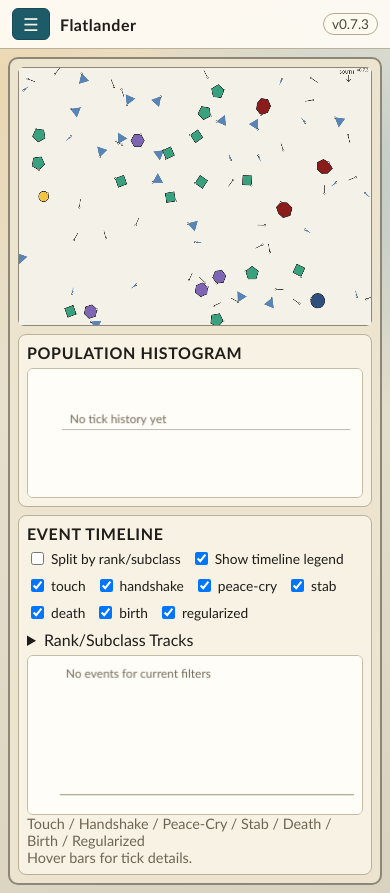
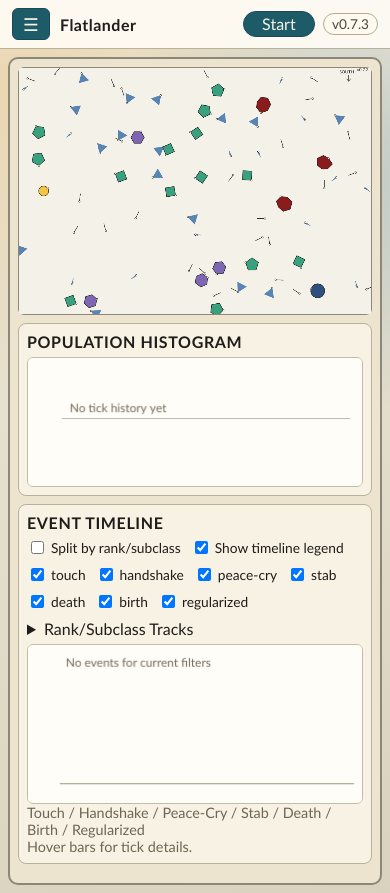
Before and after one commit to dasaro/flatlander, a website built with Vite: page index.html in a window 390 px wide. Built offline with nearby package versions, Linux system fonts and the light colour scheme.

Commit message:
fix(ui): housekeeping for version, toggle, mobile controls, layout

```diff
--- a/index.html
+++ b/index.html
@@ -9,7 +9,10 @@
     <header class="app-bar">
       <button id="sidebar-toggle-btn" type="button" class="sidebar-toggle" aria-label="Toggle menu">☰</button>
       <div class="app-bar-title">Flatlander</div>
-      <div id="app-version-badge" class="app-version-badge">v0.0.0</div>
+      <div class="app-bar-right">
+        <button id="quick-run-btn" type="button" class="quick-run-btn">Start</button>
+        <div id="app-version-badge" class="app-version-badge">v0.0.0</div>
+      </div>
     </header>
     <div class="app-shell" id="app-shell">
       <aside class="sidebar" id="sidebar">
@@ -301,7 +304,7 @@
           </div>
           <div class="row">
             <label for="env-town-population">Town Population</label>
-            <input id="env-town-population" type="number" min="0" step="100" value="5000" />
+            <input id="env-town-population" type="number" min="0" step="100" value="5000" disabled />
           </div>
           <div class="row">
             <label for="env-allow-triangular-forts">Allow Triangular Forts</label>
--- a/src/main.ts
+++ b/src/main.ts
@@ -91,8 +91,10 @@ if (!(topologyInput instanceof HTMLSelectElement)) {
   throw new Error('Missing #world-topology select element.');
 }
 const versionBadge = document.getElementById('app-version-badge');
+const quickRunBtn = document.getElementById('quick-run-btn');
 const sidebarToggleBtn = document.getElementById('sidebar-toggle-btn');
 const appShell = document.getElementById('app-shell');
+const primaryRunBtn = document.getElementById('run-btn');
 
 const systems = [
   new SouthAttractionSystem(),
@@ -202,6 +204,7 @@ populateWorld(world, spawnPlan);
 
 const simulation = new FixedTimestepSimulation(world, systems);
 const renderer = new CanvasRenderer(canvas, world.config.width, world.config.height);
+renderer.setAppVersion(APP_VERSION);
 const effectsManager = new EffectsManager();
 effectsManager.setSettings(eventHighlightsSettings);
 const flatlanderViewRenderer = new FlatlanderViewRenderer(flatlanderCanvas);
@@ -237,6 +240,13 @@ if (versionBadge instanceof HTMLElement) {
 }
 if (appShell instanceof HTMLElement && sidebarToggleBtn instanceof HTMLButtonElement) {
   initializeResponsiveUi(appShell, sidebarToggleBtn);
+}
+if (quickRunBtn instanceof HTMLButtonElement && primaryRunBtn instanceof HTMLButtonElement) {
+  syncQuickRunButton(quickRunBtn, primaryRunBtn);
+  quickRunBtn.addEventListener('click', () => {
+    primaryRunBtn.click();
+    syncQuickRunButton(quickRunBtn, primaryRunBtn);
+  });
 }
 initializePanelCollapsers();
 wireTimelineControls();
@@ -524,6 +534,9 @@ function frame(now: number): void {
   populationHistogram.render();
   renderEventTimeline();
   ui.renderStats(world);
+  if (quickRunBtn instanceof HTMLButtonElement && primaryRunBtn instanceof HTMLButtonElement) {
+    syncQuickRunButton(quickRunBtn, primaryRunBtn);
+  }
   requestAnimationFrame(frame);
 }
 
@@ -1383,6 +1396,14 @@ function initializeResponsiveUi(shell: HTMLElement, toggleButton: HTMLButtonElem
   });
 }
 
+function syncQuickRunButton(quickButton: HTMLButtonElement, primaryButton: HTMLButtonElement): void {
+  quickButton.textContent = primaryButton.textContent || 'Start';
+  quickButton.setAttribute(
+    'aria-label',
+    `Quick ${quickButton.textContent?.toLowerCase() === 'pause' ? 'pause' : 'start'} simulation`,
+  );
+}
+
 function initializePanelCollapsers(): void {
   const storagePrefix = 'flatlander.panel.';
   const panels = document.querySelectorAll<HTMLElement>('.sidebar .panel');
--- a/src/render/canvasRenderer.ts
+++ b/src/render/canvasRenderer.ts
@@ -8,7 +8,6 @@ import type { Camera } from './camera';
 import { selectTopKnownIds } from './contactNetwork';
 import type { EffectsManager } from './effects';
 import { fogIntensityAtDistance, fogRingRadiusForLevel, visualAlpha } from './viewModifiers';
-import { APP_VERSION } from '../version';
 
 export interface RenderOptions {
   showSouthZoneOverlay?: boolean;
@@ -34,6 +33,7 @@ export interface RenderOptions {
 
 export class CanvasRenderer {
   private readonly ctx: CanvasRenderingContext2D;
+  private appVersionText = 'v0.0.0';
 
   constructor(private readonly canvas: HTMLCanvasElement, width: number, height: number) {
     const context = canvas.getContext('2d');
@@ -48,6 +48,10 @@ export class CanvasRenderer {
   setWorldSize(width: number, height: number): void {
     this.canvas.width = width;
     this.canvas.height = height;
+  }
+
+  setAppVersion(version: string): void {
+    this.appVersionText = version.startsWith('v') ? version : `v${version}`;
   }
 
   render(
@@ -232,7 +236,7 @@ export class CanvasRenderer {
     this.ctx.font = '12px Trebuchet MS, sans-serif';
     this.ctx.fillStyle = '#2e2b25';
     this.ctx.fillText('SOUTH', x, y);
-    const versionText = `v${APP_VERSION}`;
+    const versionText = this.appVersionText;
     const versionWidth = this.ctx.measureText(versionText).width;
     this.ctx.fillText(versionText, this.canvas.width - versionWidth - 10, 12);
 
--- a/src/styles.css
+++ b/src/styles.css
@@ -59,12 +59,36 @@ body {
   background: #fffaf0;
 }
 
+.app-bar-right {
+  display: inline-flex;
+  align-items: center;
+  gap: 8px;
+}
+
+.quick-run-btn {
+  display: none;
+  padding: 4px 10px;
+  border-radius: 999px;
+  border: 1px solid #184957;
+  background: var(--button);
+  color: var(--button-text);
+  line-height: 1;
+}
+
 .app-shell {
   display: grid;
   grid-template-columns: minmax(320px, 400px) minmax(0, 1fr);
   gap: 14px;
   padding: 12px;
   min-height: 100vh;
+}
+
+.app-shell.sidebar-collapsed {
+  grid-template-columns: 1fr;
+}
+
+.app-shell.sidebar-collapsed .sidebar {
+  display: none;
 }
 
 .sidebar {
@@ -207,14 +231,13 @@ button:active {
   border-radius: 10px;
   padding: 8px;
   background: #ece4cf;
-  min-height: 0;
-  display: grid;
-  grid-template-rows: minmax(0, 1fr) auto;
+  display: flex;
+  flex-direction: column;
   gap: 8px;
 }
 
 .world-stage {
-  min-height: 0;
+  flex: 0 0 auto;
   display: flex;
 }
 
@@ -331,4 +354,11 @@ button:active {
   #world-canvas {
     max-height: 56vh;
   }
+
+  .quick-run-btn {
+    display: inline-flex;
+    align-items: center;
+    justify-content: center;
+    min-width: 72px;
+  }
 }
--- a/src/ui/uiController.ts
+++ b/src/ui/uiController.ts
@@ -1083,6 +1083,7 @@ export class UIController {
     this.refs.envHousesEnabled.disabled = true;
     this.refs.envHouseCount.value = '0';
     this.refs.envHouseCount.disabled = true;
+    this.refs.envTownPopulation.disabled = true;
     this.refs.envAllowTriangularForts.checked = false;
     this.refs.envAllowTriangularForts.disabled = true;
     this.refs.envAllowSquareHouses.checked = false;
```
